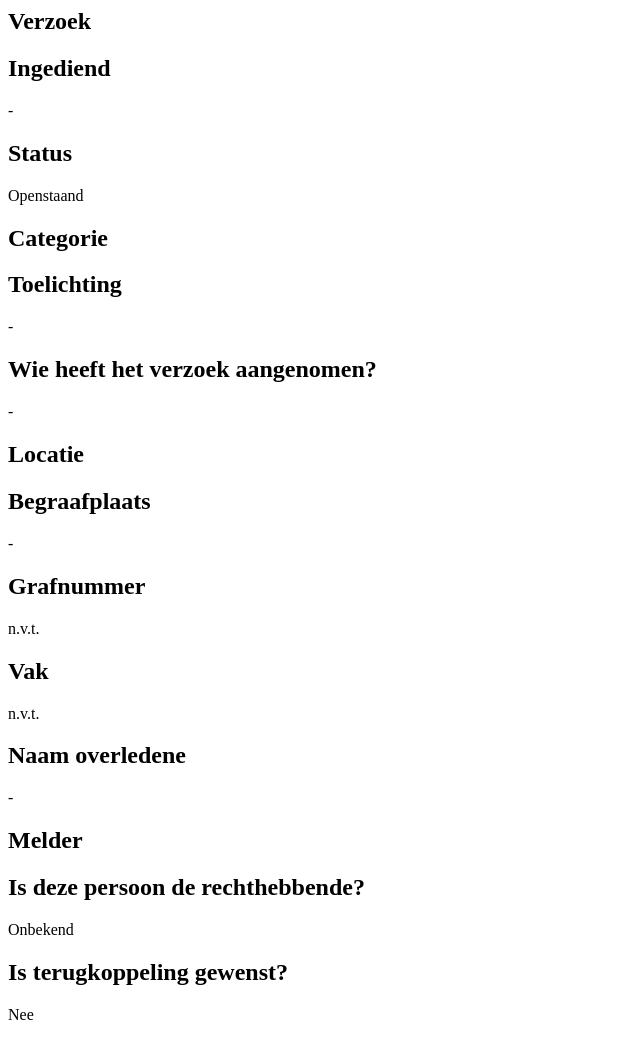
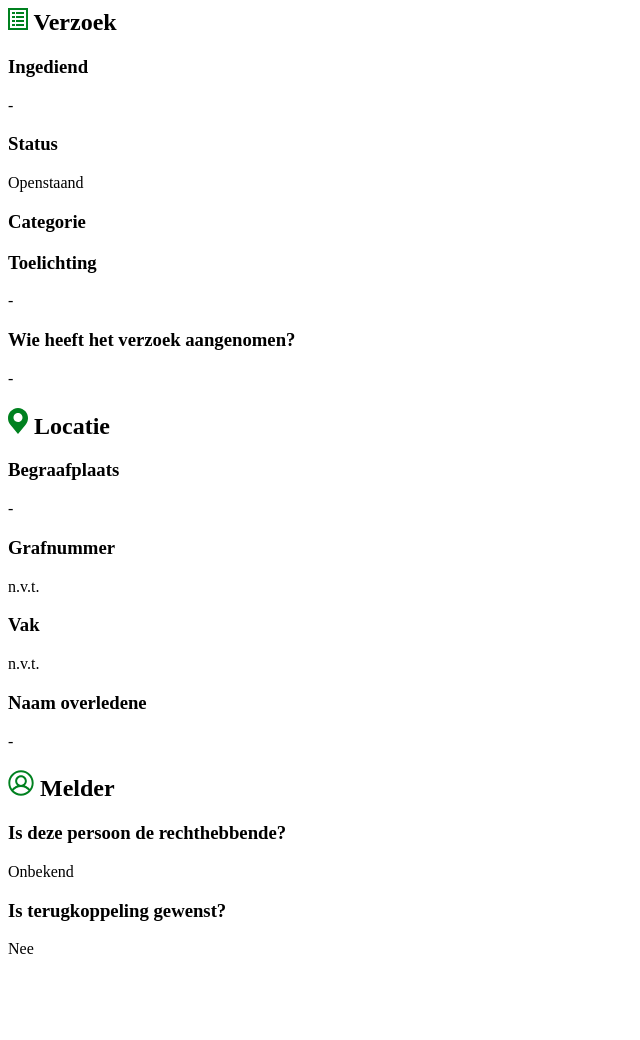
Before and after one commit to forza-mor-rotterdam/regie, a Django app: template app/apps/regie/templates/melding/part_detail.html in a window 1280 px wide. Shown: the whole page, without its empty margins (0-640 px from the left). After the commit the page ends 954 px from the top, so only its background shows below. Run offline with Django 3.2, Linux system fonts and the light colour scheme; the template is opened without the code that fills it, so the values that code supplies are empty.

Commit message:
Styling detailview, in progress

```diff
--- a/app/apps/regie/templates/melding/part_detail.html
+++ b/app/apps/regie/templates/melding/part_detail.html
@@ -40,8 +40,21 @@
 
             <section class="section--seperated" data-testid="detailReporter">
                 <div class="container__details">
-                    <h2>Verzoek</h2>
-                    <h2 class="h5">Ingediend</h2>
+                    <h2>
+                        <svg width="20" height="22" viewBox="0 0 20 22" fill="none" xmlns="http://www.w3.org/2000/svg">
+                            <path d="M4 4H7V6H4V4Z" fill="#00811F"/>
+                            <path d="M7 8H4V10H7V8Z" fill="#00811F"/>
+                            <path d="M4 12H7V14H4V12Z" fill="#00811F"/>
+                            <path d="M7 16H4V18H7V16Z" fill="#00811F"/>
+                            <path d="M8 4H16V6H8V4Z" fill="#00811F"/>
+                            <path d="M16 8H8V10H16V8Z" fill="#00811F"/>
+                            <path d="M8 12H16V14H8V12Z" fill="#00811F"/>
+                            <path d="M16 16H8V18H16V16Z" fill="#00811F"/>
+                            <path fill-rule="evenodd" clip-rule="evenodd" d="M0 0V22H20V0H0ZM18 2H2V20H18V2Z" fill="#00811F"/>
+                        </svg>
+                        Verzoek
+                    </h2>
+                    <h3 class="h5">Ingediend</h3>
                     <p>
                         {% if melding.origineel_aangemaakt %}
                             {{ melding.origineel_aangemaakt|to_date|date:"d-m-Y H:i" }}
@@ -49,17 +62,17 @@
                             -
                         {% endif %}
                     </p>
-                    <h2 class="h5">Status</h2>
+                    <h3 class="h5">Status</h3>
                     <p>
                         {% if melding.afgesloten_op %}Afgehandeld{% else %}Openstaand{% endif %}
                     </p>
-                    <h2 class="h5">Categorie</h2>
+                    <h3 class="h5">Categorie</h3>
                     <p>
                         {% for category in melding.meta.categorie %}
                             {% vind_in_dict melding.meta_uitgebreid.categorie.choices category %}{% if not forloop.last %}, {% endif %}
                         {% endfor %}
                     </p>
-                    <h2 class="h5">Toelichting</h2>
+                    <h3 class="h5">Toelichting</h3>
                     <p>
                         {% if melding.omschrijving %}
                             {{ melding.omschrijving }}
@@ -67,7 +80,7 @@
                             -
                         {% endif %}
                     </p>
-                    <h2 class="h5">Wie heeft het verzoek aangenomen?</h2>
+                    <h3 class="h5">Wie heeft het verzoek aangenomen?</h3>
                     <p>
                         {% if melding.meta.aannemer %}
                             {% vind_in_dict melding.meta_uitgebreid.aannemer.choices melding.meta.aannemer %}
@@ -79,8 +92,13 @@
             </section>
             <section class="section--seperated" data-testid="detailReporter">
                 <div class="container__details">
-                    <h2>Locatie</h2>
-                    <h2 class="h5">Begraafplaats</h2>
+                    <h2>
+                        <svg width="20" height="26" viewBox="0 0 20 26" fill="none" xmlns="http://www.w3.org/2000/svg">
+                            <path d="M17.6348 3.61315C16.7089 2.48375 15.5439 1.57388 14.2239 0.949138C12.9038 0.324391 11.4616 0.000335693 10.0012 0.000335693C8.54072 0.000335693 7.09849 0.324391 5.77843 0.949138C4.45838 1.57388 3.2934 2.48375 2.36748 3.61315C0.837555 5.46872 0.000854492 7.79875 0.000854492 10.2037C0.000854492 12.6087 0.837555 14.9387 2.36748 16.7943L10.0012 26.0005L17.636 16.7943C19.1651 14.9383 20.0012 12.6083 20.001 10.2035C20.0008 7.79872 19.1643 5.46886 17.6348 3.61315ZM10 13.9991C9.11004 13.9991 8.24004 13.7352 7.50005 13.2407C6.76006 12.7463 6.18331 12.0435 5.84273 11.2213C5.50215 10.399 5.41303 9.49428 5.58666 8.6214C5.76029 7.74852 6.18885 6.94673 6.81817 6.31741C7.44748 5.6881 8.24927 5.25954 9.12215 5.08591C9.99503 4.91228 10.8998 5.00139 11.722 5.34198C12.5443 5.68256 13.247 6.25931 13.7415 6.9993C14.2359 7.73929 14.4998 8.60929 14.4998 9.49927C14.4998 10.6928 14.0258 11.8375 13.1819 12.6815C12.3381 13.5256 11.1936 13.9999 10 14.0002V13.9991Z" fill="#00811F"/>
+                        </svg>
+                        Locatie
+                    </h3>
+                    <h3 class="h5">Begraafplaats</h2>
                     <p>
                         {% if melding.locaties.0.begraafplaats %}
                             {% vind_in_dict melding.meta_uitgebreid.begraafplaats.choices melding.locaties.0.begraafplaats %}
@@ -89,7 +107,7 @@
                             -
                         {% endif %}
                     </p>
-                    <h2 class="h5">Grafnummer</h2>
+                    <h3 class="h5">Grafnummer</h3>
                     <p>
                         {% if melding.locaties.0.grafnummer %}
                             {{ melding.locaties.0.grafnummer }}
@@ -97,7 +115,7 @@
                             n.v.t.
                         {% endif %}
                     </p>
-                    <h2 class="h5">Vak</h2>
+                    <h3 class="h5">Vak</h3>
                     <p>
                         {% if melding.locaties.0.vak %}
                             {{ melding.locaties.0.vak }}
@@ -105,7 +123,7 @@
                             n.v.t.
                         {% endif %}
                     </p>
-                    <h2 class="h5">Naam overledene</h2>
+                    <h3 class="h5">Naam overledene</h3>
                     <p>
                         {% if melding.meta.naam_overledene %}
                             {{ melding.meta.naam_overledene }}
@@ -120,7 +138,12 @@
 
             <section class="section--seperated" data-testid="detailReporter">
                 <div class="container__details">
-                    <h2>Melder</h2>
+                    <h2>
+                        <svg width="26" height="26" viewBox="0 0 20 20" fill="none" xmlns="http://www.w3.org/2000/svg">
+                            <path fill-rule="evenodd" clip-rule="evenodd" d="M10 19.75C15.3848 19.75 19.75 15.3848 19.75 10C19.75 4.61522 15.3848 0.25 10 0.25C4.61522 0.25 0.25 4.61522 0.25 10C0.25 15.3848 4.61522 19.75 10 19.75ZM16.8263 14.6344C17.7248 13.3135 18.25 11.7181 18.25 10C18.25 5.44365 14.5563 1.75 10 1.75C5.44365 1.75 1.75 5.44365 1.75 10C1.75 11.7442 2.29129 13.362 3.21505 14.6946C3.20119 14.6746 3.18741 14.6545 3.17373 14.6344C4.21773 13.4205 5.57996 12.4882 7.13098 11.967C6.13466 11.1415 5.5 9.89489 5.5 8.5C5.5 6.01472 7.51472 4 10 4C12.4853 4 14.5 6.01472 14.5 8.5C14.5 9.8949 13.8653 11.1416 12.869 11.967C14.42 12.4883 15.7823 13.4206 16.8263 14.6344ZM15.8549 15.8123C14.4804 14.0978 12.3684 13 9.99998 13C7.63159 13 5.5196 14.0978 4.14511 15.8123C5.63972 17.3178 7.71099 18.25 10 18.25C12.289 18.25 14.3603 17.3178 15.8549 15.8123ZM10 5.5C8.34315 5.5 7 6.84315 7 8.5C7 10.1569 8.34315 11.5 10 11.5C11.6569 11.5 13 10.1569 13 8.5C13 6.84315 11.6569 5.5 10 5.5Z" fill="#00811F"/>
+                        </svg>
+                        Melder
+                    </h2>
                     <ul class="list-clean incident-meta-list">
                         {% if melding.meta.naam_melder %}
                         <li>
@@ -153,7 +176,7 @@
                         </li>
                         {% endif %}
                     </ul>
-                    <h2 class="h5">Is deze persoon de rechthebbende?</h2>
+                    <h3 class="h5">Is deze persoon de rechthebbende?</h3>
                     <p>
                         {% if melding.meta.rechthebbende == "1" %}
                             Ja
@@ -163,7 +186,7 @@
                             Onbekend
                         {% endif %}
                     </p>
-                    <h2 class="h5">Is terugkoppeling gewenst?</h2>
+                    <h3 class="h5">Is terugkoppeling gewenst?</h3>
                     <p>
                         {% if melding.meta.terugkoppeling_gewenst == "1"%}
                             Ja
--- a/app/frontend/assets/controllers/detail_controller.js
+++ b/app/frontend/assets/controllers/detail_controller.js
@@ -10,7 +10,7 @@ export default class extends Controller {
         }
     }
 
-    openModal(e) {
+    openModal() {
         const modal = this.element.querySelector('.modal');
         const modalBackdrop = this.element.querySelector('.modal-backdrop');
 
--- a/app/frontend/assets/styles/components/_incident-details.scss
+++ b/app/frontend/assets/styles/components/_incident-details.scss
@@ -8,6 +8,12 @@
     }
     h2 {
         margin-bottom: 0;
+        display: flex;
+        align-items: center;
+
+        svg {
+            margin-right: 8px;
+        }
     }
     p {
         margin-top: 0;
```
